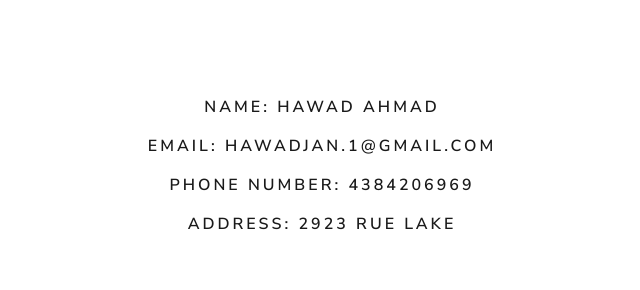
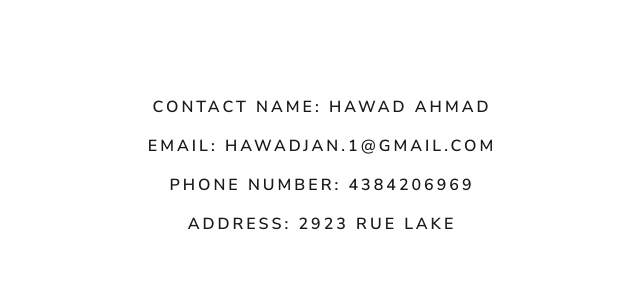
Before and after one commit to phgthanhng/SYSDEV-project, a PHP site: page /Sysdev-project/Contact in a window 1280 px wide. Shown: the part 265-555 px from the top of the page, without its empty margins (318-958 px from the left). Run offline with PHP 8.4, Linux system fonts and the light colour scheme; data comes from the database, SQL or seed files in the repository; some libraries are stand-ins or nearby versions; some web fonts are replaced.

Commit message:
add contact name

```diff
--- a/app/views/Contact/index.php
+++ b/app/views/Contact/index.php
@@ -4,7 +4,7 @@
         Contact us
     </h1>
     <h5 style="text-align: center; margin-bottom: 20px">
-        Name: <?= $data['contact']->name ?>
+        Contact Name: <?= $data['contact']->name ?>
     </h5>
     <h5 style="text-align: center; margin-bottom: 20px">
         Email: <?= $data['contact']->businessEmail ?>
```
